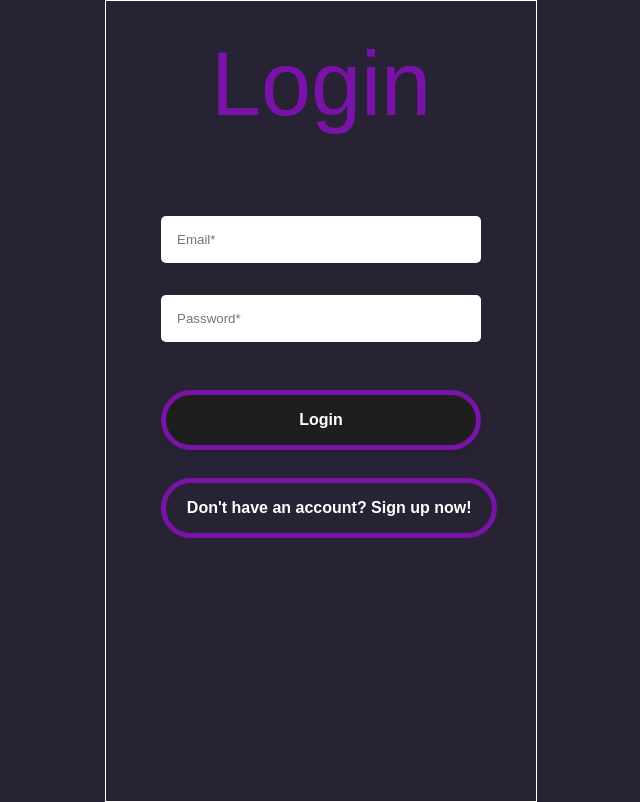
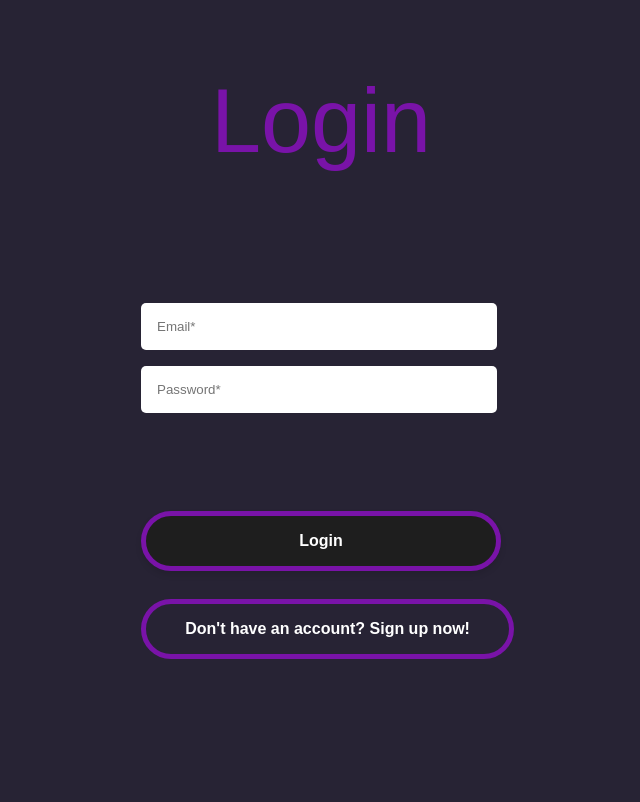
Before and after one commit to Arnold45202/DareShare, a React (Vite) app in the folder frontend/: page /login in a window 1280 px wide. Shown: the whole page, without its empty margins (319-959 px from the left). Built offline with nearby package versions, Linux system fonts and the light colour scheme.

Commit message:
Resizing again

```diff
--- a/frontend/src/pages/home.jsx
+++ b/frontend/src/pages/home.jsx
@@ -37,7 +37,7 @@ function Postify(post) {
 				{embedUrl && (
           <iframe
             width="300"
-						height="300"
+						height="280"
             src={embedUrl}
             title="YouTube video player"
             allowFullScreen
--- a/frontend/src/pages/login.jsx
+++ b/frontend/src/pages/login.jsx
@@ -31,8 +31,6 @@ function Login() {
             value={email}
             onChange={(e) => setEmail(e.target.value)}
           />
-        </div>
-        <div className="form-group">
           <input
             type="password"
             id="password"
--- a/frontend/src/styleSheets/home.css
+++ b/frontend/src/styleSheets/home.css
@@ -227,10 +227,10 @@
   .post-grid {
     display: flex;
     flex-direction: column;
-    margin-bottom: 50px;
+    margin-bottom: 20px;
     border: 1px solid white;
-    border-radius: 20px;
-    padding-bottom: 20px;
+    border-radius: 50px;
+    padding-bottom: 10px;
   }
 
   .post-owner {
@@ -282,7 +282,7 @@
     padding-left: 20px;
     padding-right: 20px;
     border-top: 1px white solid;
-    margin-top: 20px;
+    margin-top: 10px;
   }
 
   .social-button-info {
--- a/frontend/src/styleSheets/homepage.css
+++ b/frontend/src/styleSheets/homepage.css
@@ -29,7 +29,7 @@ html, body {
 }
 
 .name {
-  font-size: 50px;
+  font-size: 70px;
   color: white;
   margin-bottom: -50px;
   font-family: 'Roboto-Regular';
--- a/frontend/src/styleSheets/login.css
+++ b/frontend/src/styleSheets/login.css
@@ -3,11 +3,9 @@
 	flex-direction: column;
 	align-items: center;
 	justify-content: center;
-	height: 100vh;
 	background-color: #272334;
 	justify-content: flex-start;
 	max-width: 430px;
-	border: 1px solid white;
 	margin-left: auto;
 	margin-right: auto;
 	left: 0;
@@ -18,19 +16,22 @@
 	color: rgb(121, 19, 168);
 	font-size: 30px;
 	font-family: Arial, Helvetica, sans-serif;
-	margin-top: -50%;
+	margin-top: -20%;
+	padding-top: 30px;
 }
 
 .login-form {
 	display: flex;
 	flex-direction: column;
 	width: 90%;
+
 }
 
 .form-group {
 	margin-bottom: 1rem;
-	width: 80%;
+	width: 90%;
 	margin: auto;
+	padding-top: 50px;
 }
 
 .form-group input {
@@ -48,7 +49,6 @@
 
 .login-btn, .account-btn {
   padding: 1rem;
-  width: 90%;
   font-size: 1rem;
   color: white;
   background-color: #1e1e1e;
@@ -61,6 +61,8 @@
   text-align: center;
   font-weight: 700;
   cursor: pointer;
+	margin-left: auto;
+	margin-right: auto;
 }
 
 .login-btn:hover, .account-btn:hover {
@@ -79,8 +81,10 @@
 }
 
 .button-group {
-	width: 80%;
+	width: 90%;
 	margin: auto;
+	padding-top: 50px;
+
 }
 
 .account-btn:hover {
```
